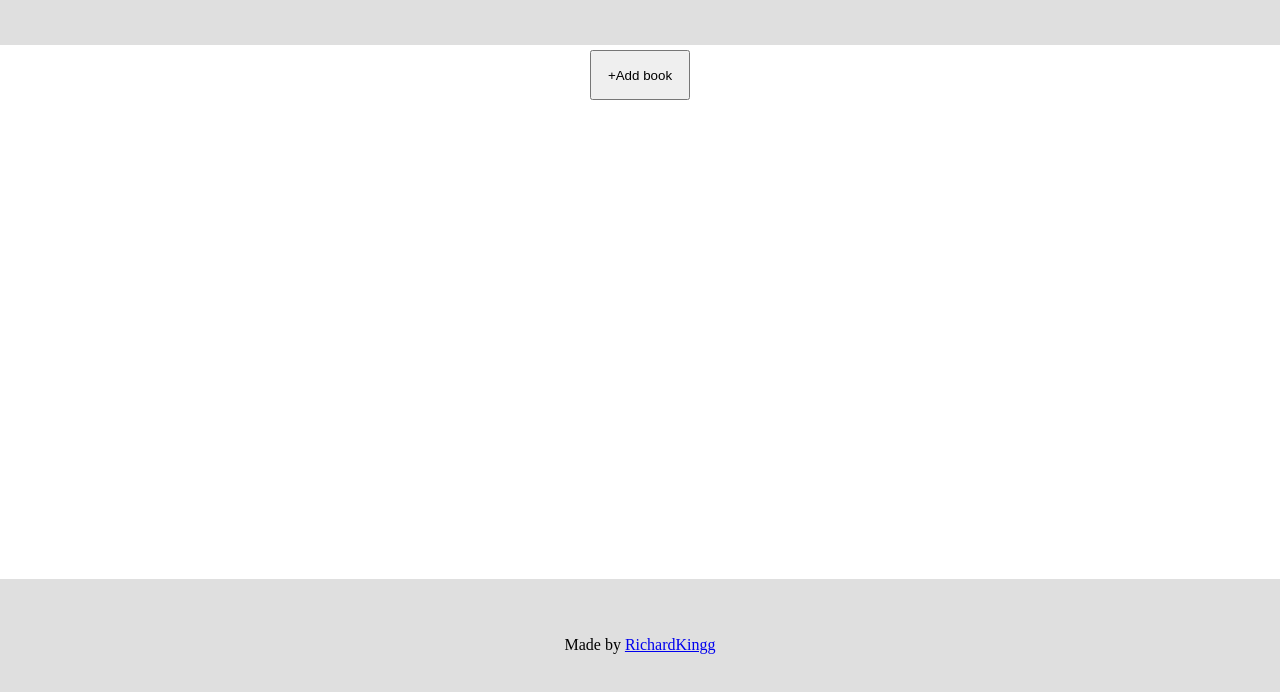
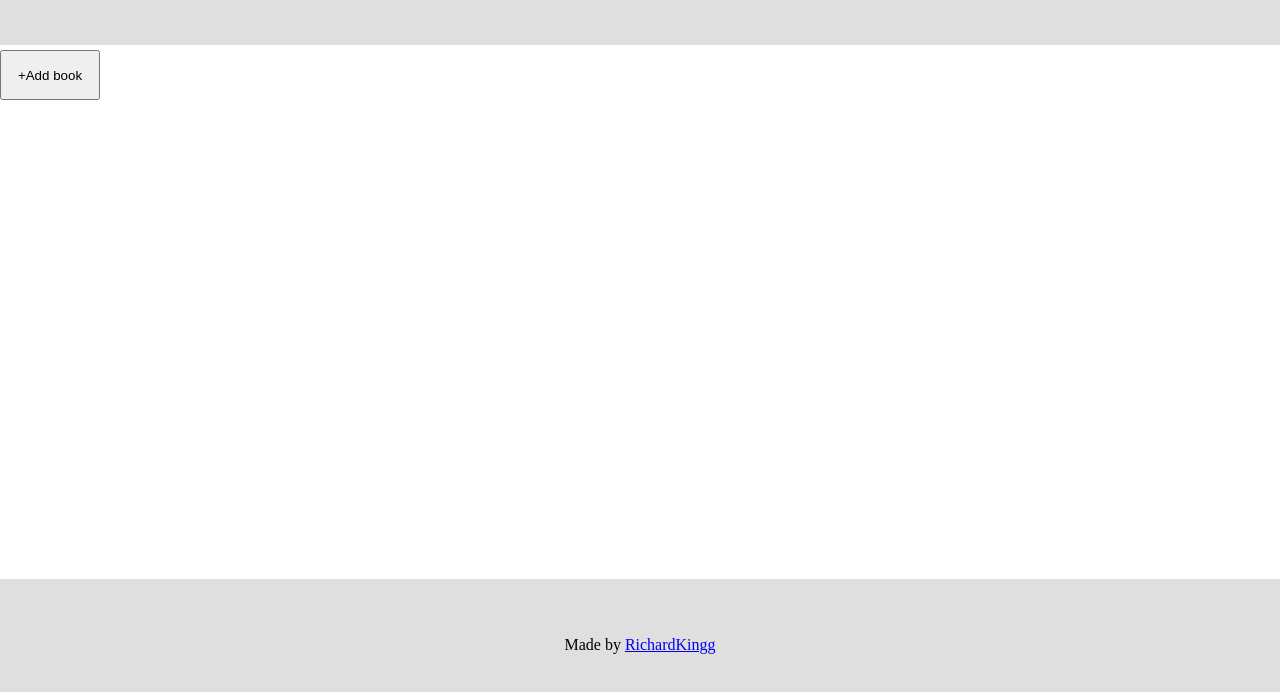
Before and after one commit to RichardKingg/library-project-TOP, a plain HTML site: page index.html in a window 1280 px wide. Shown: the part 88-780 px from the top of the page. Drawn offline with Linux system fonts and the light colour scheme.

Commit message:
Re-organize addBook button to be outside the container grid

```diff
--- a/index.html
+++ b/index.html
@@ -12,9 +12,10 @@
     <header>
       <h1>Library</h1>
     </header>
-    <section class="libraryContainer">
+    <div class="mainContainer">
       <button type="button" class="addBook">+Add book</button>
-    </section>
+      <div class="libraryContainer"></div>
+    </div>
     <footer>
       <p>
         Made by
```
